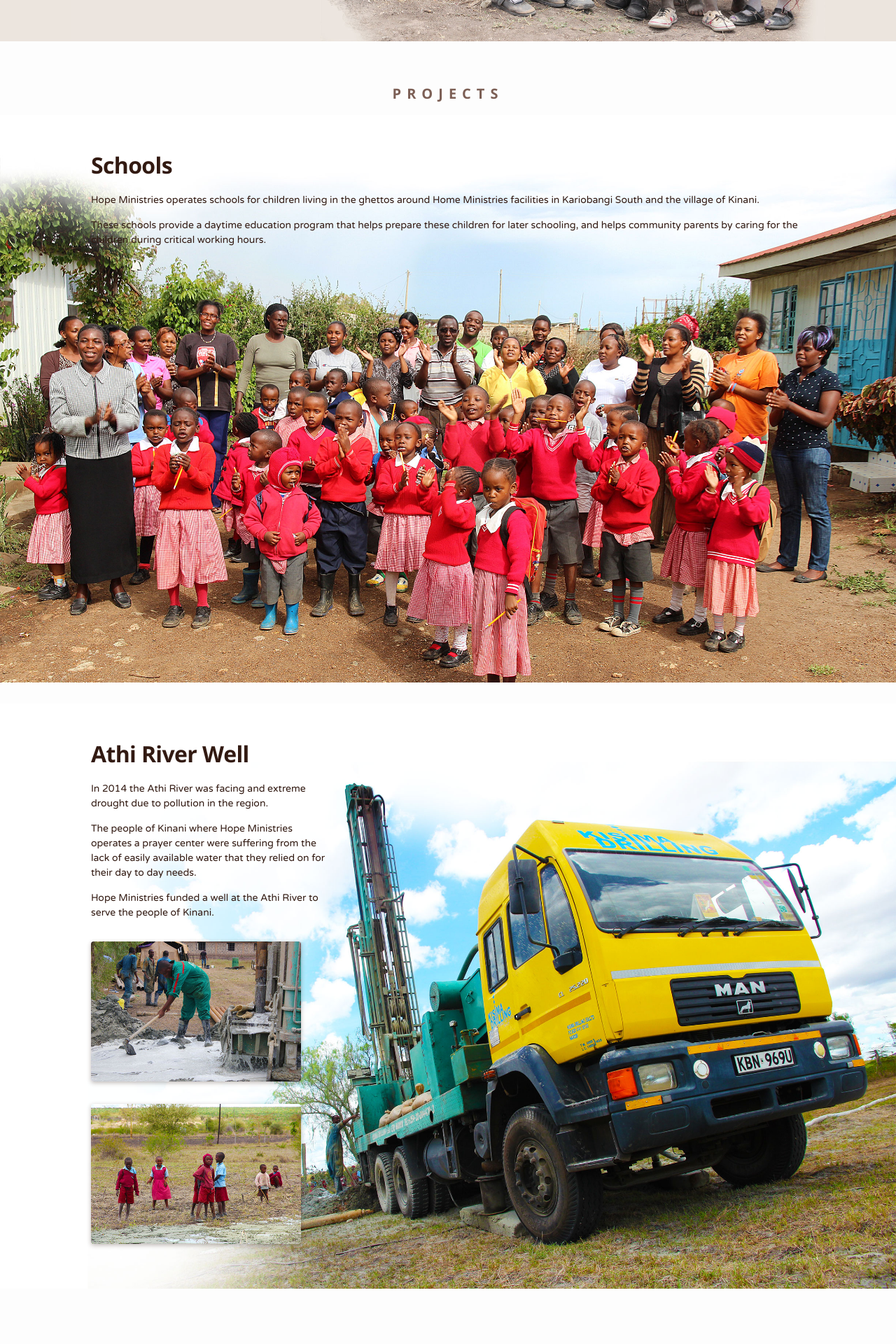
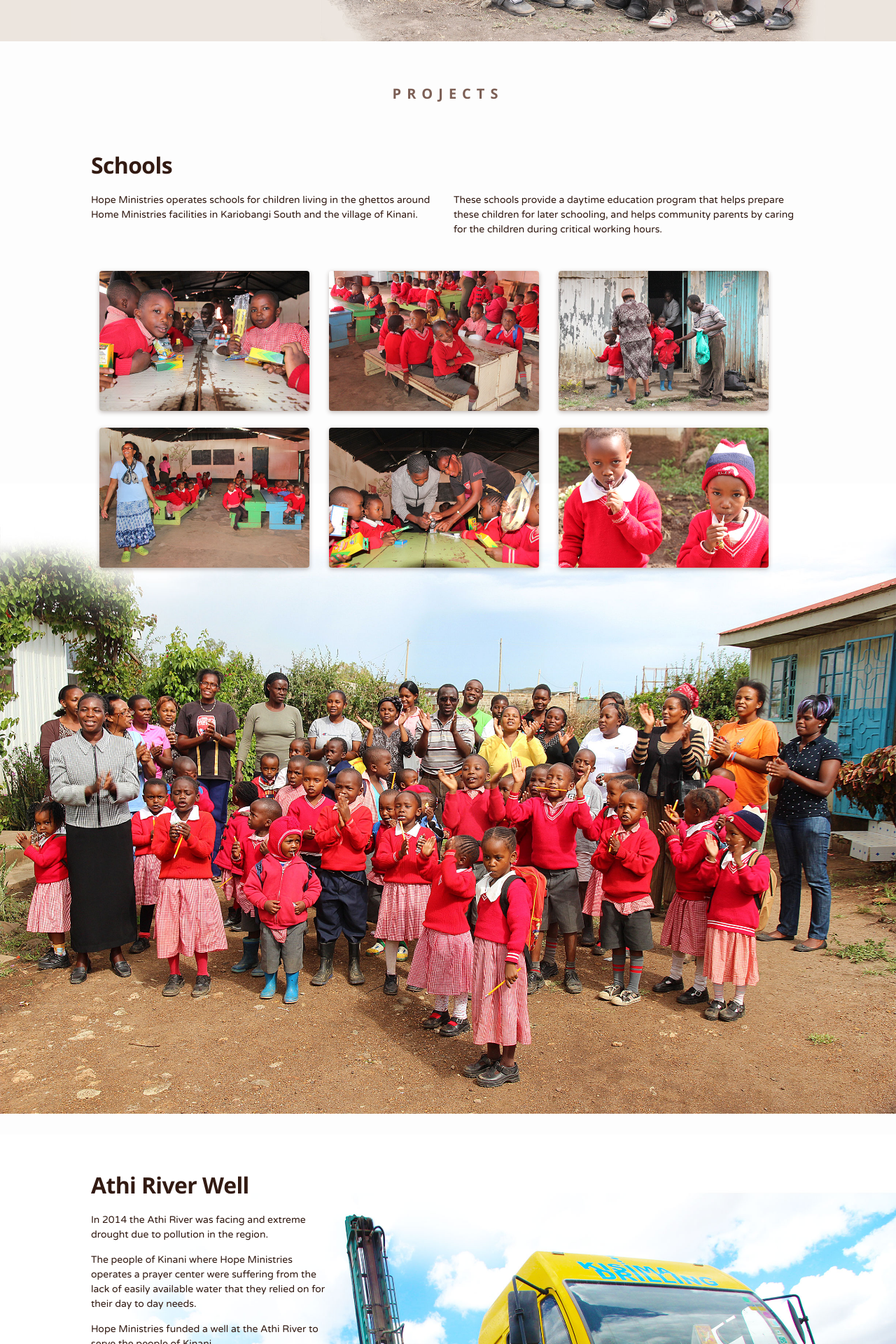
Before and after one commit to hmiafrica/hmiafrica.github.io, a Jekyll site: the page built from index.md, in a window 1280 px wide. Shown: the part 489-2409 px from the top of the page at 70% size. Built offline with Jekyll 4.4.1, drawn with Linux system fonts in a browser that asks for light colours.

Commit message:
add more styles and content

```diff
--- a/_includes/home/projects/prayer-center.html
+++ b/_includes/home/projects/prayer-center.html
@@ -1,5 +1,6 @@
 <div class="project prayer-center">
   <div class="wrapper">
+
     <div class="content-frame">
 
       <h3>Prayer Center</h3>
@@ -23,4 +24,5 @@
 
     </div>
   </div>
+  <div class="project-img"></div>
 </div>
--- a/_includes/home/projects/schools.html
+++ b/_includes/home/projects/schools.html
@@ -1,9 +1,9 @@
 <div class="project schools">
   <div class="wrapper">
     <div class="content-frame">
-
       <h3>Schools</h3>
 
+      <div class="copy">
         <p>
           Hope Ministries operates schools for children living in the ghettos around Home Ministries facilities in Kariobangi South and the village of Kinani.
         </p>
@@ -11,7 +11,22 @@
         <p>
           These schools provide a daytime education program that helps prepare these children for later schooling, and helps community parents by caring for the children during critical working hours.
         </p>
+      </div>
 
+      <div class="images">
+        <img class="supporting-image" src="/assets/images/projects-schools-kids-1.jpg" width="300" />
+
+        <img class="supporting-image" src="/assets/images/projects-schools-kids-2.jpg" width="300" />
+
+        <img class="supporting-image" src="/assets/images/projects-schools-kids-3.jpg" width="300" />
+
+        <img class="supporting-image" src="/assets/images/projects-schools-kids-4.jpg" width="300" />
+
+        <img class="supporting-image" src="/assets/images/projects-schools-kids-5.jpg" width="300" />
+
+        <img class="supporting-image" src="/assets/images/projects-schools-kids-6.jpg" width="300" />
       </div>
     </div>
   </div>
+  <div class="project-img"></div>
+</div>
--- a/_sass/minima/_hope-site-styles.scss
+++ b/_sass/minima/_hope-site-styles.scss
@@ -105,12 +105,17 @@ h1, h2, h3, h4, h5, h6 {
   min-height: 811px;
   overflow: hidden;
   margin-bottom: 30px;
-  background-repeat: no-repeat;
-  background-position: 50% 0;
-  background-size: cover;
 
   .content-frame {
     margin: 48px 0;
+  }
+
+  .project-img {
+    width: 100%;
+    height: 900px;
+    background-repeat: no-repeat;
+    background-position: 50% 0;
+    background-size: cover;
   }
 
   h3 {
@@ -134,6 +139,9 @@ h1, h2, h3, h4, h5, h6 {
   }
 
   &.athi-river-well {
+    background-repeat: no-repeat;
+    background-position: 50% 0;
+    background-size: cover;
     background-image: url(/assets/images/projects-athi-river-well-bg.jpg);
 
     .content-frame {
@@ -154,7 +162,32 @@ h1, h2, h3, h4, h5, h6 {
   }
 
   &.schools {
-    background-image: url(/assets/images/projects-schools-bg.jpg);
+    .project-img {
+      background-image: url(/assets/images/projects-schools-bg.jpg);
+    }
+
+    .content-frame {
+      margin-bottom: -120px;
+    }
+
+    .copy {
+      columns: 2 auto;
+      margin-bottom: 20px;
+
+      @media screen and (max-width: 410px) {
+        columns: 1;
+      }
+    }
+
+    .images img {
+      margin: 24px 12px 0;
+    }
+  }
+
+  &.prayer-center {
+    .project-img {
+      background-image: url(/assets/images/projects-prayer-center-bg.jpg);
+    }
   }
 }
 
```
Also changed, not shown: assets/images/projects-schools-kids-1.jpg (added), assets/images/projects-schools-kids-2.jpg (added), assets/images/projects-schools-kids-3.jpg (added), assets/images/projects-schools-kids-4.jpg (added), assets/images/projects-schools-kids-5.jpg (added), assets/images/projects-schools-kids-6.jpg (added). Lines whose indentation alone changed are shown as unchanged.
